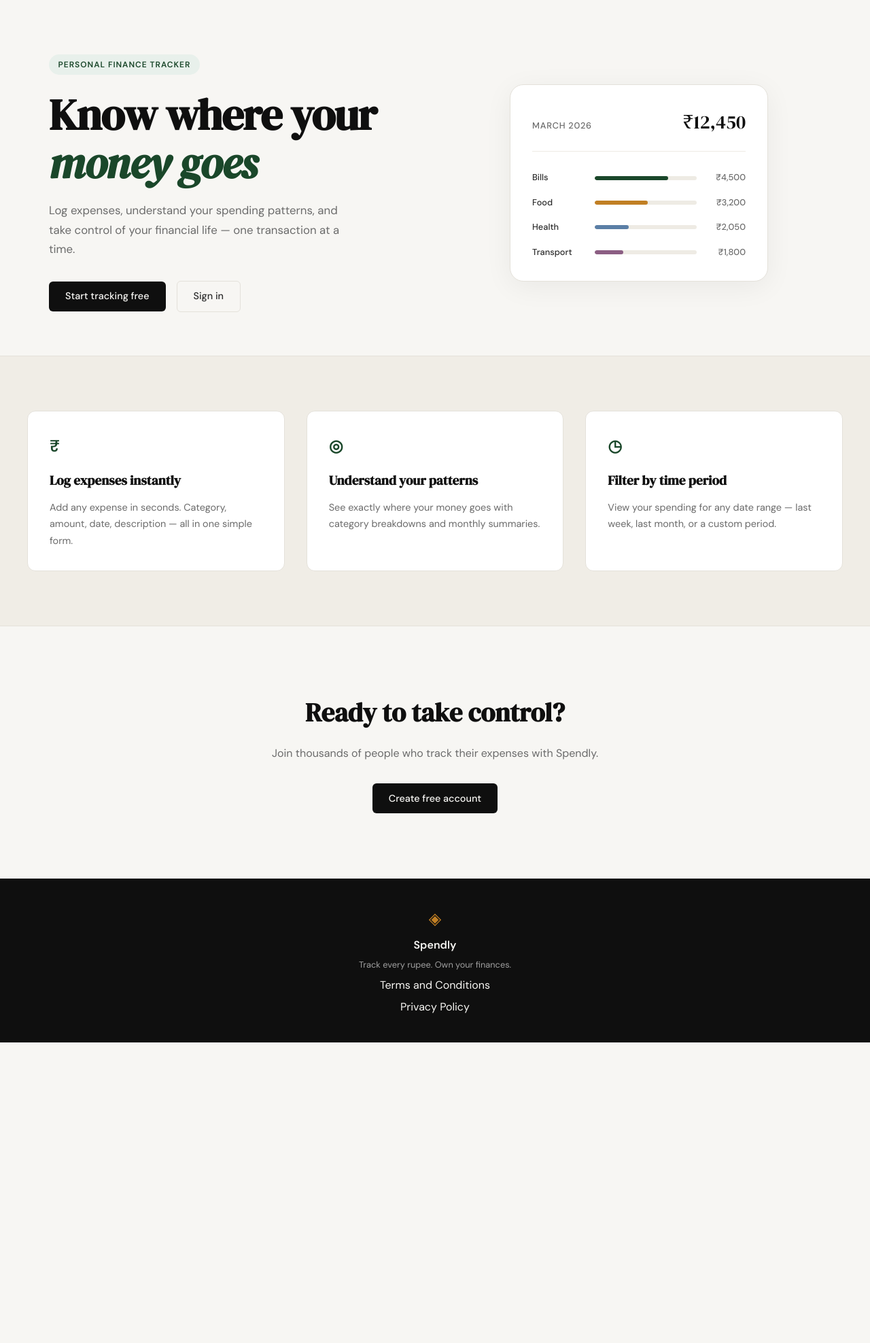
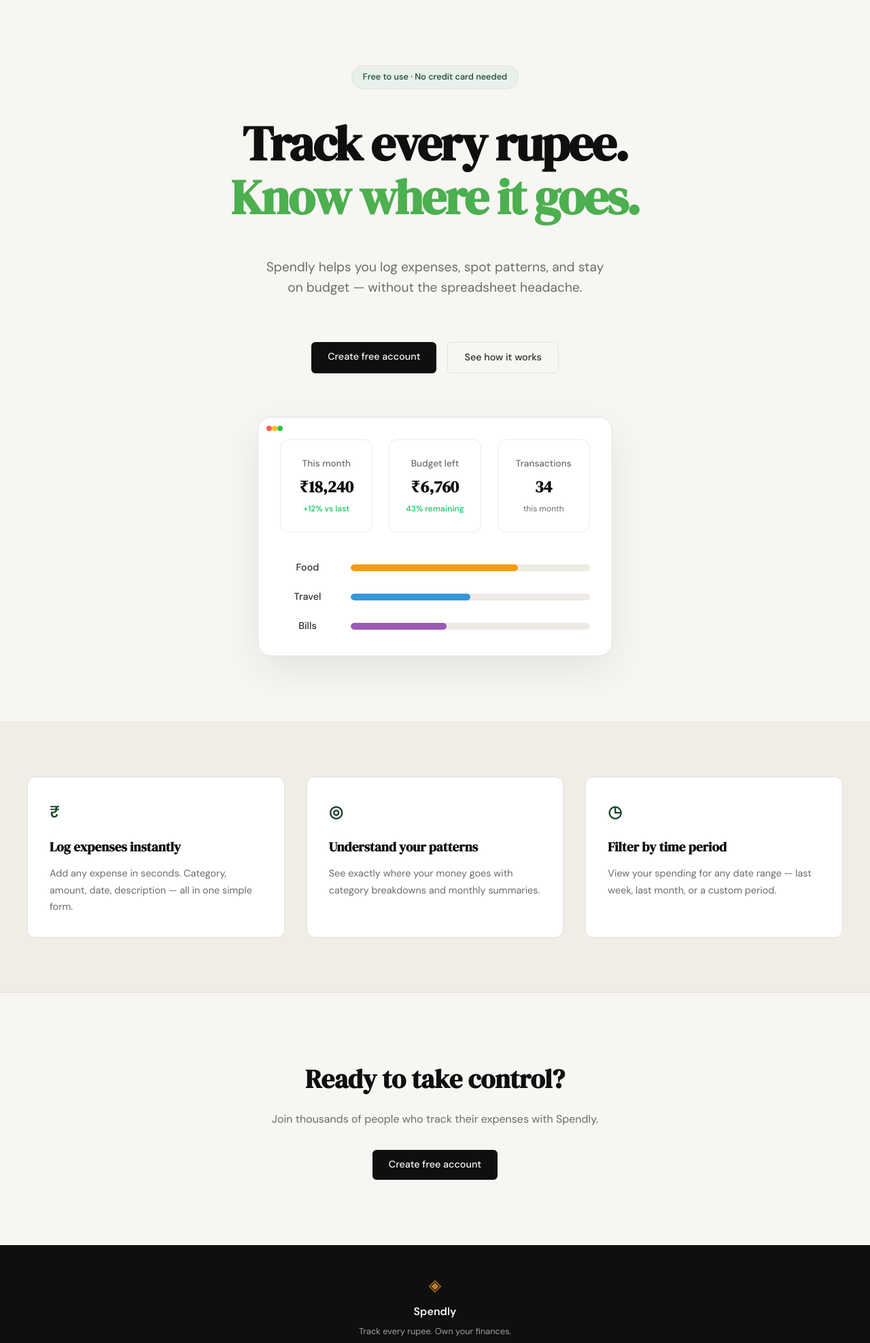
Before and after one commit to HarshPachani/claude-code-learning, a Flask app: page / in a window 1280 px wide. Shown: the part 61-2036 px from the top of the page at 68% size. Before the commit the page ends 1594 px from the top, so only its background shows below. Run offline with Flask 3, Linux system fonts and the light colour scheme.

Commit message:
landing: redesign hero section to match mockup

```diff
--- a/static/css/style.css
+++ b/static/css/style.css
@@ -124,59 +124,61 @@ a { color: inherit; text-decoration: none; }
 /* ------------------------------------------------------------------ */
 
 .hero {
-    padding: 5rem 2rem 4rem;
-    display: grid;
-    grid-template-columns: 1fr 1fr;
+    padding: 6rem 2rem;
+    display: flex;
+    flex-direction: column;
+    align-items: center;
+    text-align: center;
     gap: 4rem;
-    align-items: center;
     max-width: var(--max-width);
     margin: 0 auto;
+}
+
+.hero-inner {
+    display: flex;
+    flex-direction: column;
+    align-items: center;
+    gap: 1.5rem;
 }
 
 .hero-badge {
     display: inline-block;
     background: var(--accent-light);
     color: var(--accent);
-    font-size: 0.75rem;
-    font-weight: 600;
-    letter-spacing: 0.08em;
-    text-transform: uppercase;
-    padding: 0.35rem 0.85rem;
+    font-size: 0.8rem;
+    font-weight: 500;
+    padding: 0.4rem 1rem;
     border-radius: 999px;
-    margin-bottom: 1.5rem;
+    margin-bottom: 1rem;
+    border: 1px solid var(--border);
 }
 
 .hero-title {
     font-family: var(--font-display);
-    font-size: clamp(2.5rem, 5vw, 4rem);
+    font-size: clamp(2.5rem, 6vw, 4.5rem);
     line-height: 1.1;
-    letter-spacing: -0.02em;
+    letter-spacing: -0.03em;
     color: var(--ink);
-    margin-bottom: 1.25rem;
+    margin-bottom: 1.5rem;
 }
 
-.hero-title em {
-    font-style: italic;
-    color: var(--accent);
+.hero-title-accent {
+    color: #4caf50;
 }
 
 .hero-subtitle {
-    font-size: 1.05rem;
+    font-size: 1.2rem;
     color: var(--ink-muted);
-    line-height: 1.7;
-    max-width: 460px;
-    margin-bottom: 2rem;
+    line-height: 1.6;
+    max-width: 600px;
+    margin-bottom: 2.5rem;
 }
 
 .hero-actions {
     display: flex;
     gap: 1rem;
-    align-items: center;
+    justify-content: center;
 }
-
-/* ------------------------------------------------------------------ */
-/* Mock card (hero visual)                                             */
-/* ------------------------------------------------------------------ */
 
 .hero-visual {
     display: flex;
@@ -189,50 +191,84 @@ a { color: inherit; text-decoration: none; }
     border-radius: var(--radius-lg);
     padding: 2rem;
     width: 100%;
-    max-width: 380px;
-    box-shadow: 0 8px 40px rgba(0,0,0,0.06);
+    max-width: 800px;
+    box-shadow: 0 20px 60px rgba(0,0,0,0.08);
+    position: relative;
 }
 
-.mock-card-header {
-    display: flex;
-    justify-content: space-between;
-    align-items: baseline;
-    margin-bottom: 1.75rem;
-    padding-bottom: 1.25rem;
-    border-bottom: 1px solid var(--border-soft);
+.mock-card::before {
+    content: "";
+    position: absolute;
+    top: 12px;
+    left: 12px;
+    width: 8px;
+    height: 8px;
+    background: #ff5f56;
+    border-radius: 50%;
+    box-shadow: 8px 0 0 #ffbd2e, 16px 0 0 #27c93f;
 }
 
-.mock-label {
-    font-size: 0.8rem;
-    font-weight: 500;
-    color: var(--ink-muted);
-    text-transform: uppercase;
-    letter-spacing: 0.06em;
+.mock-card-stats {
+    display: grid;
+    grid-template-columns: repeat(3, 1fr);
+    gap: 1.5rem;
+    margin-bottom: 2.5rem;
 }
 
-.mock-total {
-    font-family: var(--font-display);
-    font-size: 1.75rem;
-    color: var(--ink);
+.stat-card {
+    padding: 1.5rem;
+    border: 1px solid var(--border-soft);
+    border-radius: var(--radius-md);
+    display: flex;
+    flex-direction: column;
+    gap: 0.25rem;
 }
 
-.mock-bars { display: flex; flex-direction: column; gap: 1rem; }
+.stat-label {
+    font-size: 0.85rem;
+    color: var(--ink-muted);
+    font-weight: 500;
+}
+
+.stat-value {
+    font-family: var(--font-display);
+    font-size: 1.5rem;
+    color: var(--ink);
+    font-weight: 600;
+}
+
+.stat-delta {
+    font-size: 0.75rem;
+    color: var(--ink-muted);
+}
+
+.stat-delta.positive {
+    color: #2ecc71;
+    font-weight: 600;
+}
+
+.mock-bars {
+    display: flex;
+    flex-direction: column;
+    gap: 1.25rem;
+}
 
 .mock-bar-row {
-    display: grid;
-    grid-template-columns: 80px 1fr 60px;
+    display: flex;
     align-items: center;
-    gap: 0.75rem;
+    gap: 1.5rem;
 }
 
 .mock-cat {
-    font-size: 0.8rem;
+    font-size: 0.9rem;
     font-weight: 500;
     color: var(--ink-soft);
+    width: 80px;
 }
 
 .mock-bar-track {
-    height: 6px;
+    flex: 1;
+    height: 10px;
     background: var(--border-soft);
     border-radius: 999px;
     overflow: hidden;
@@ -240,21 +276,13 @@ a { color: inherit; text-decoration: none; }
 
 .mock-bar {
     height: 100%;
-    background: var(--accent);
     border-radius: 999px;
     transition: width 0.6s ease;
 }
 
-.mock-bar-2 { background: var(--accent-2); }
-.mock-bar-3 { background: #5b7fa6; }
-.mock-bar-4 { background: #8b5e83; }
-
-.mock-amt {
-    font-size: 0.8rem;
-    font-weight: 500;
-    color: var(--ink-muted);
-    text-align: right;
-}
+.mock-bar-1 { background: #f39c12; }
+.mock-bar-2 { background: #3498db; }
+.mock-bar-3 { background: #9b59b6; }
 
 /* ------------------------------------------------------------------ */
 /* Buttons                                                             */
--- a/templates/landing.html
+++ b/templates/landing.html
@@ -6,55 +6,57 @@
 
 <section class="hero">
     <div class="hero-inner">
-        <div class="hero-badge">Personal Finance Tracker</div>
+        <div class="hero-badge">Free to use &middot; No credit card needed</div>
         <h1 class="hero-title">
-            Know where your<br>
-            <em>money goes</em>
+            Track every rupee.<br>
+            <span class="hero-title-accent">Know where it goes.</span>
         </h1>
         <p class="hero-subtitle">
-            Log expenses, understand your spending patterns,
-            and take control of your financial life —
-            one transaction at a time.
+            Spendly helps you log expenses, spot patterns, and stay<br>
+            on budget &mdash; without the spreadsheet headache.
         </p>
         <div class="hero-actions">
-            <a href="{{ url_for('register') }}" class="btn-primary">Start tracking free</a>
-            <a href="{{ url_for('login') }}" class="btn-ghost">Sign in</a>
+            <a href="{{ url_for('register') }}" class="btn-primary">Create free account</a>
+            <a href="#" class="btn-ghost">See how it works</a>
         </div>
     </div>
     <div class="hero-visual">
         <div class="mock-card">
-            <div class="mock-card-header">
-                <span class="mock-label">March 2026</span>
-                <span class="mock-total">₹12,450</span>
+            <div class="mock-card-stats">
+                <div class="stat-card">
+                    <span class="stat-label">This month</span>
+                    <span class="stat-value">₹18,240</span>
+                    <span class="stat-delta positive">+12% vs last</span>
+                </div>
+                <div class="stat-card">
+                    <span class="stat-label">Budget left</span>
+                    <span class="stat-value">₹6,760</span>
+                    <span class="stat-delta positive">43% remaining</span>
+                </div>
+                <div class="stat-card">
+                    <span class="stat-label">Transactions</span>
+                    <span class="stat-value">34</span>
+                    <span class="stat-delta">this month</span>
+                </div>
             </div>
             <div class="mock-bars">
                 <div class="mock-bar-row">
+                    <span class="mock-cat">Food</span>
+                    <div class="mock-bar-track">
+                        <div class="mock-bar mock-bar-1" style="width: 70%"></div>
+                    </div>
+                </div>
+                <div class="mock-bar-row">
+                    <span class="mock-cat">Travel</span>
+                    <div class="mock-bar-track">
+                        <div class="mock-bar mock-bar-2" style="width: 50%"></div>
+                    </div>
+                </div>
+                <div class="mock-bar-row">
                     <span class="mock-cat">Bills</span>
                     <div class="mock-bar-track">
-                        <div class="mock-bar" style="width: 72%"></div>
+                        <div class="mock-bar mock-bar-3" style="width: 40%"></div>
                     </div>
-                    <span class="mock-amt">₹4,500</span>
-                </div>
-                <div class="mock-bar-row">
-                    <span class="mock-cat">Food</span>
-                    <div class="mock-bar-track">
-                        <div class="mock-bar mock-bar-2" style="width: 52%"></div>
-                    </div>
-                    <span class="mock-amt">₹3,200</span>
-                </div>
-                <div class="mock-bar-row">
-                    <span class="mock-cat">Health</span>
-                    <div class="mock-bar-track">
-                        <div class="mock-bar mock-bar-3" style="width: 33%"></div>
-                    </div>
-                    <span class="mock-amt">₹2,050</span>
-                </div>
-                <div class="mock-bar-row">
-                    <span class="mock-cat">Transport</span>
-                    <div class="mock-bar-track">
-                        <div class="mock-bar mock-bar-4" style="width: 28%"></div>
-                    </div>
-                    <span class="mock-amt">₹1,800</span>
                 </div>
             </div>
         </div>
```
Also changed, not shown: Screenshot 2026-03-25 at 12.36.20 AM.png (added).
